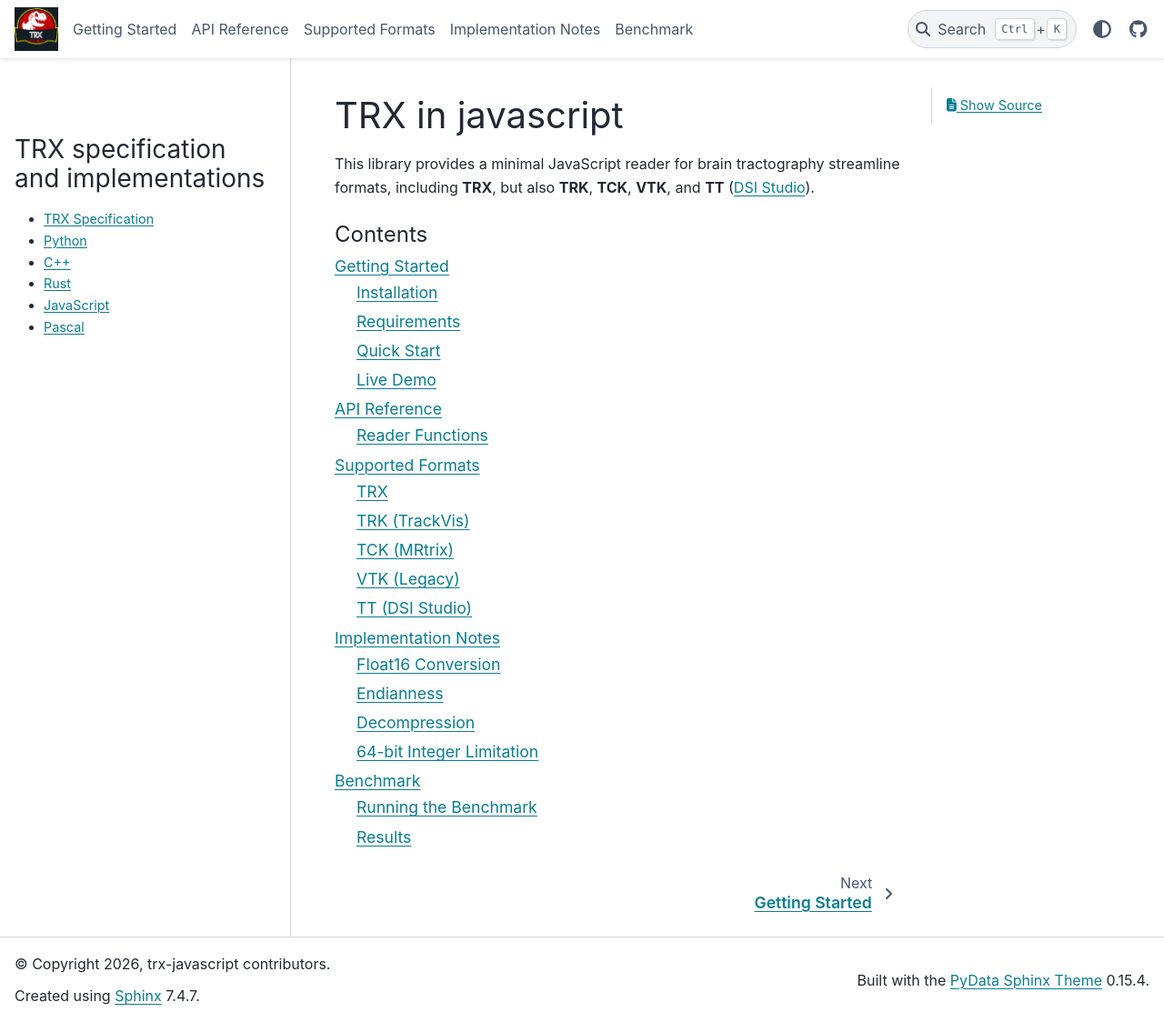
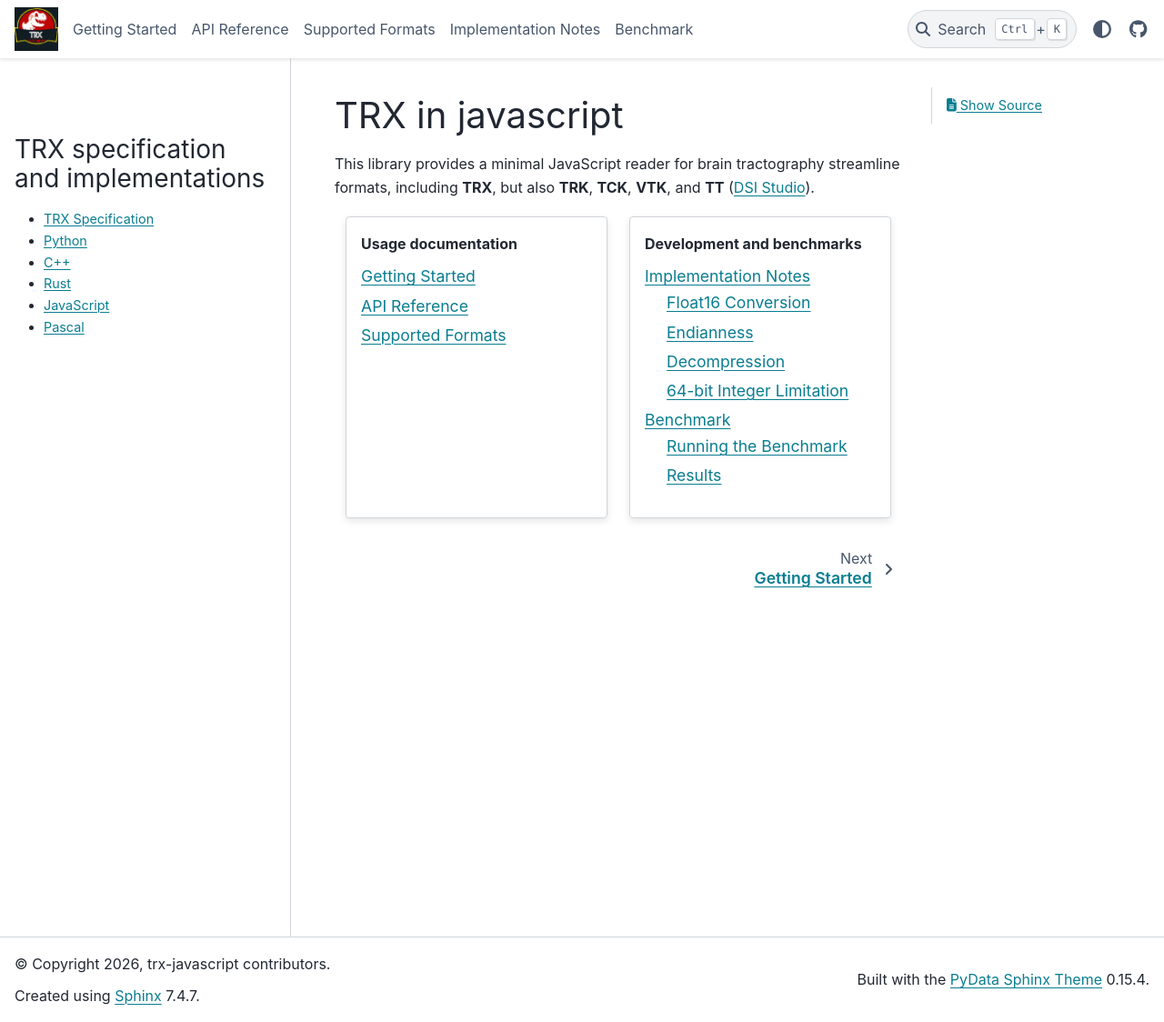
Before and after one commit to tee-ar-ex/trx-javascript, a Sphinx documentation site: the page built from docs/index.md, in a window 1280 px wide and 1124 px high. Shown: the whole window at 91% size. Built offline with Sphinx 7.4.7 and the PyData theme 0.15.4, drawn with Linux system fonts in a browser that asks for light colours.

Commit message:
Prettify front page with cards.

````diff
--- a/docs/conf.py
+++ b/docs/conf.py
@@ -12,6 +12,7 @@ extensions = [
     'myst_parser',
     'sphinx_js',
     'sphinx.ext.autosectionlabel',
+    'sphinx_design',
 ]
 
 js_source_path = os.path.abspath(os.path.join(os.path.dirname(__file__), '..'))
@@ -52,6 +53,8 @@ html_sidebars = {
 myst_enable_extensions = [
     "colon_fence",
     "deflist",
+    "fieldlist",
+    "html_image",
     "tasklist",
 ]
 
--- a/docs/index.md
+++ b/docs/index.md
@@ -4,13 +4,21 @@ This library provides a minimal JavaScript reader for brain tractography streaml
 formats, including **TRX**, but also **TRK**, **TCK**, **VTK**, and
 **TT** ([DSI Studio](https://dsi-studio.labsolver.org/)).
 
+
+::::{grid} 2
+:::{grid-item-card}  Usage documentation
 ```{toctree}
-:maxdepth: 2
-:caption: Contents
-
+:maxdepth: 1
 getting-started
 api
 formats
+```
+:::
+:::{grid-item-card}  Development and benchmarks
+```{toctree}
+:maxdepth: 2
 implementation-notes
 benchmark
 ```
+:::
+::::
````
